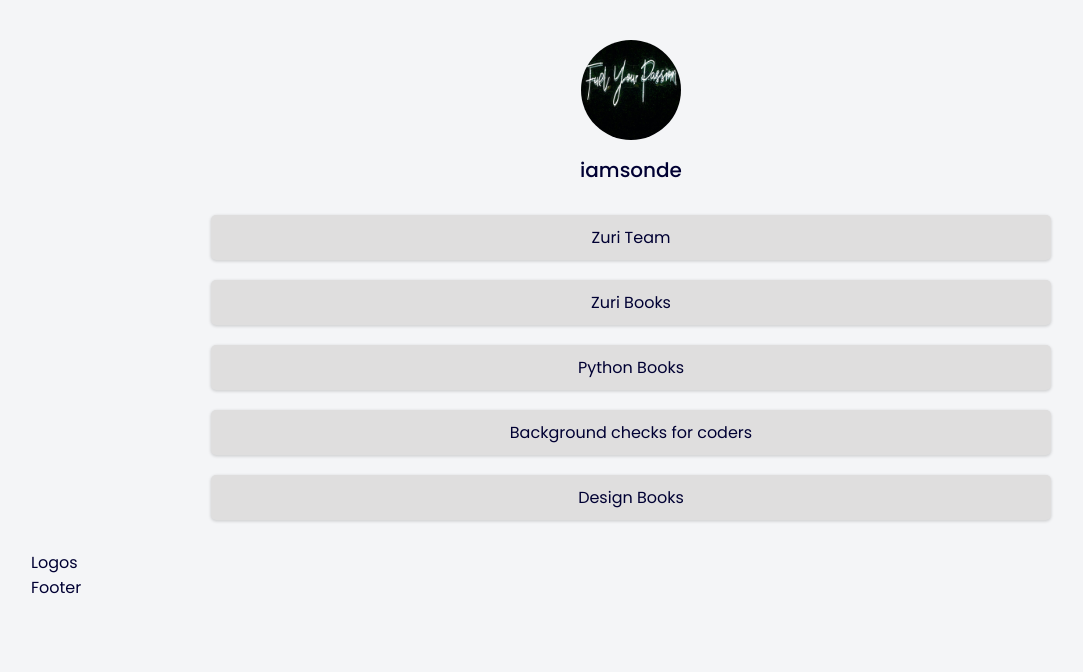
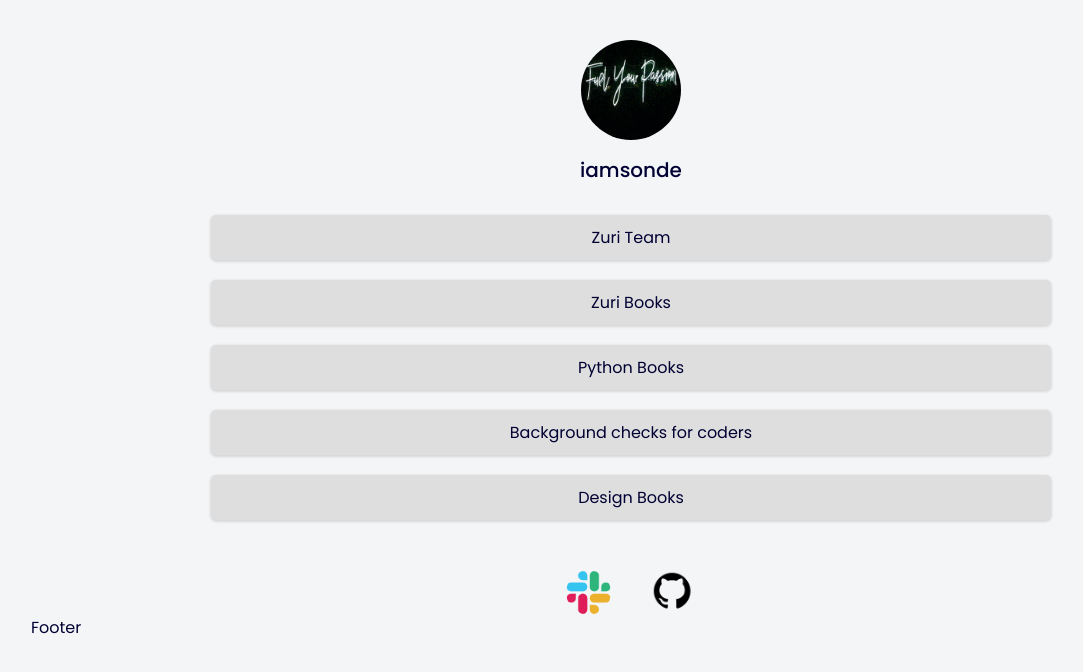
Before and after one commit to omobolajisonde/HNGi9-FE-Stage-1-task-linktree, a React (Create React App) app: page / in a window 1280 px wide. Shown: the top 672 px of the page, without its empty margins (9-1092 px from the left). Built offline with nearby package versions, Linux system fonts and the light colour scheme.

Commit message:
feat: Design logo section

```diff
--- a/src/App.scss
+++ b/src/App.scss
@@ -50,3 +50,15 @@ ul#links {
     }
   }
 }
+// Logo Section
+div.logos {
+  display: flex;
+  justify-content: center;
+  margin-top: 5rem;
+  & > img {
+    display: inline-block;
+    height: 4.5rem;
+    border-radius: 50%;
+    margin: 0 2rem;
+  }
+}
--- a/src/components/Logos.jsx
+++ b/src/components/Logos.jsx
@@ -1,7 +1,14 @@
 import React from "react";
+import slack from "../assets/slack.png";
+import github from "../assets/github.png";
 
 const Logos = () => {
-  return <div>Logos</div>;
+  return (
+    <div className="logos">
+      <img src={slack} alt="slack" />
+      <img src={github} alt="github" />
+    </div>
+  );
 };
 
 export default Logos;
```
Also changed, not shown: src/assets/github.png (added), src/assets/slack.png (added).
